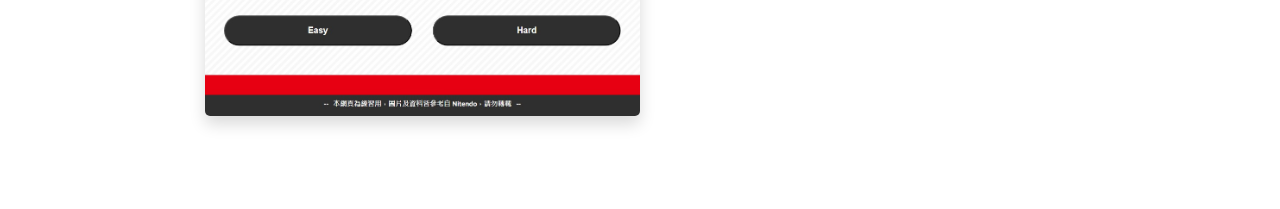
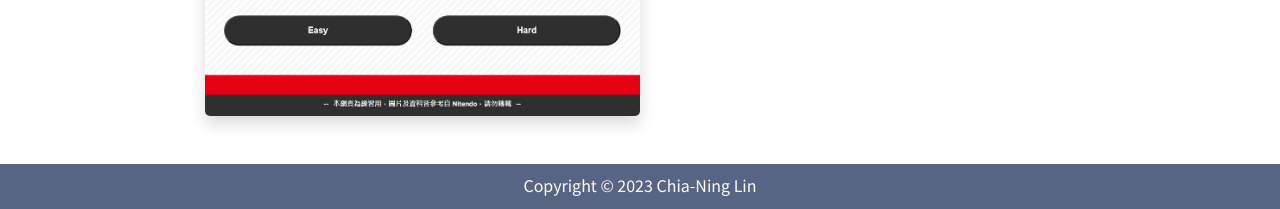
Before and after one commit to Alyyyyyyyyy/Portfolio, a plain HTML site: page index.html in a window 1280 px wide. Shown: the part 1591-1800 px from the top of the page. Before the commit the page ends 1755 px from the top, so only its background shows below. Drawn offline with nearby package versions, Linux system fonts and the light colour scheme.

Commit message:
create copyright

```diff
--- a/css/index.css
+++ b/css/index.css
@@ -244,3 +244,15 @@ p {
     width: 100%;
     background-color: var(--jump-3);
 }
+
+/* 頁尾 */
+footer {
+    background-color: var(--main-deep-2);
+    width: 100%;
+    bottom: 0px;
+    display: flex;
+    justify-content: center;
+    align-items: center;
+    height: 45px;
+    color: var(--main-light-1);
+}
--- a/index.html
+++ b/index.html
@@ -34,7 +34,7 @@
       <h3>Aly ‧ Portfolio</h3>
       <div class="navbar-nav flex-row">
         <div class="nav-item me-5">
-          <a class="nav-link" href="/">Home</a>
+          <a class="nav-link" href="/index.html">Home</a>
           <div class="btn_underline"></div>
         </div>
 
@@ -93,6 +93,10 @@
     </div>
   </div>
 
+  <footer>
+    <p class="m-0">Copyright © 2023 Chia-Ning Lin</p>
+  </footer>
+
   <!-- 引用自己的js -->
   <script src="js/index.js"></script>
 </body>
```
Also changed, not shown: page/resume.html (+6 -2 lines).
